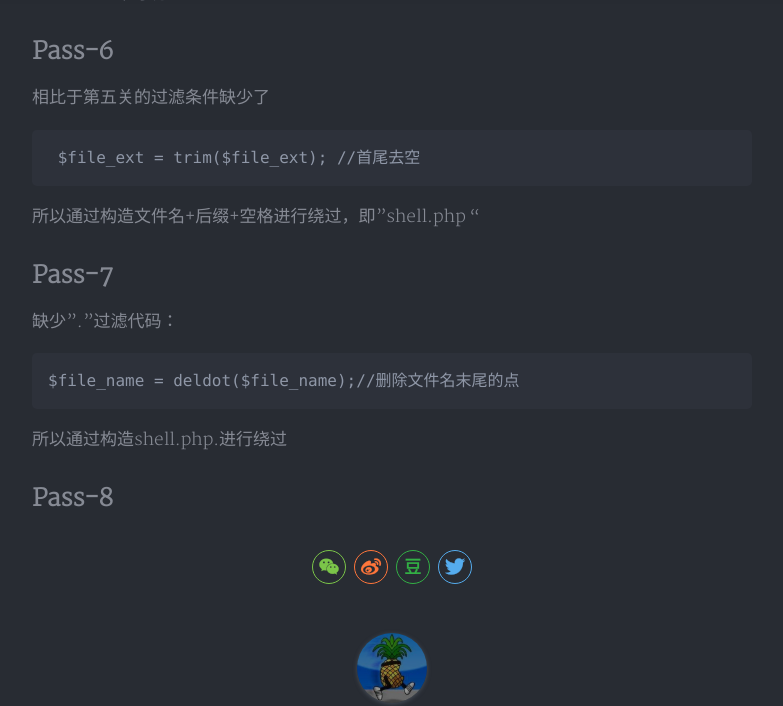
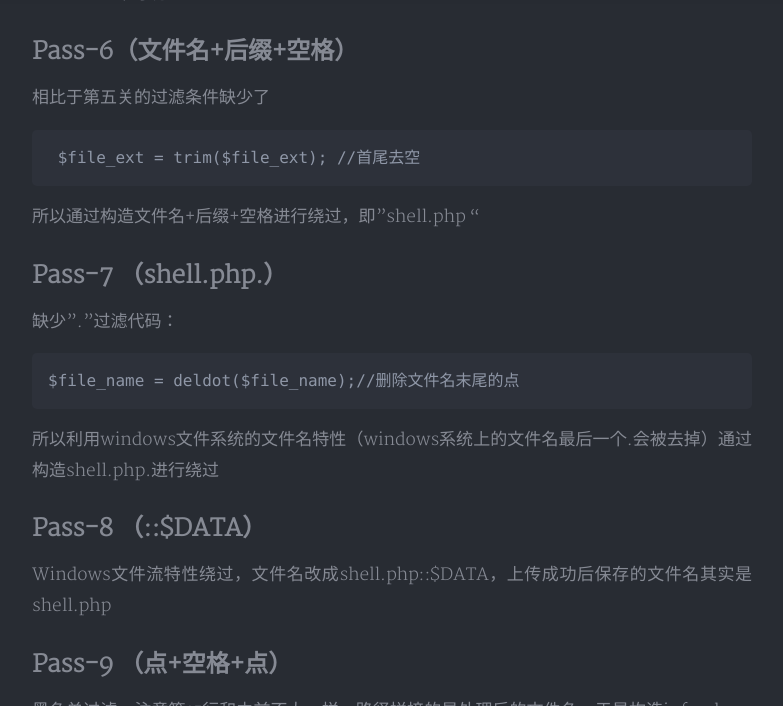
Before and after one commit to co0ontty/co0ontty.github.io, a Jekyll site: the page built from _posts/2019-4-8-uplodelabs.md, in a window 1280 px wide and 1400 px high, scrolled down 6379 px. Shown: the top 706 px of the window, without its empty margins (248-1031 px from the left). Built offline with Jekyll 4.4.1, drawn with Linux system fonts in a browser that asks for light colours; nearby versions of some CDN libraries; comment, search, counter and statistics services are not loaded; a style sheet for code colours, icons or effects is not loaded; some of the changed text lies outside the part shown; grey boxes are pictures that could not be loaded.

Commit message:
Update 2019-4-8-uplodelabs.md

````diff
--- a/_posts/2019-4-8-uplodelabs.md
+++ b/_posts/2019-4-8-uplodelabs.md
@@ -67,23 +67,38 @@
 [![屏幕快照 2019-04-09 19.53.36.png](https://i.loli.net/2019/04/09/5cac893e518c1.png)](https://i.loli.net/2019/04/09/5cac893e518c1.png)
 上传成功后，上传图片马03.jpg ，运行成功
 [![屏幕快照 2019-04-09 19.55.50.png](https://i.loli.net/2019/04/09/5cac8971e083b.png)](https://i.loli.net/2019/04/09/5cac8971e083b.png)
-## Pass-5 （未区分大小写）
+## Pass-5（未区分大小写）
 Pass-4中存在以下代码：
 ```php
  $file_ext = strtolower($file_ext); //转换为小写
 ```
 而Pass-5中没有，说明Pass-5虽然过滤了所有的文件后缀，但是没有区分大小写。
 上传shell.PHP即可绕过
-## Pass-6
+## Pass-6（文件名+后缀+空格）
 相比于第五关的过滤条件缺少了
 ```php
  $file_ext = trim($file_ext); //首尾去空
 ```
 所以通过构造文件名+后缀+空格进行绕过，即"shell.php "
-## Pass-7
+## Pass-7  （shell.php.）
 缺少"."过滤代码：
 ```php
 $file_name = deldot($file_name);//删除文件名末尾的点
 ```
-所以通过构造shell.php.进行绕过
-## Pass-8
+所以利用windows文件系统的文件名特性（windows系统上的文件名最后一个.会被去掉）通过构造shell.php.进行绕过
+## Pass-8 （::$DATA）
+Windows文件流特性绕过，文件名改成shell.php::$DATA，上传成功后保存的文件名其实是shell.php
+## Pass-9  （点+空格+点）
+黑名单过滤，注意第15行和之前不太一样，路径拼接的是处理后的文件名，于是构造info.php. . （点+空格+点），经过处理后，文件名变成info.php.，即可绕过，经过windows文件系统的特性处理后即可上传访问成功。
+## Pass-10  （双写后缀名）
+第8行代码存在上传漏洞：
+```php
+6：$deny_ext = array("php","php5","php4","php3","php2","html","htm","phtml","pht","jsp","jspa","jspx","jsw","jsv","jspf","jtml","asp","aspx","asa","asax","ascx","ashx","asmx","cer","swf","htaccess");
+7: $file_name = trim($_FILES['upload_file']['name']);
+8:$file_name = str_ireplace($deny_ext,"", $file_name);
+
+```
+该代码的作用为将第六行中的$deny_ext中的后缀名替换为空。
+所以本题目可以使用双写后缀名的方法进行绕过。
+![屏幕快照 2019-04-12 09.29.58.png](https://i.loli.net/2019/04/12/5cafeae609ce6.png)
+## Pass-11
````
